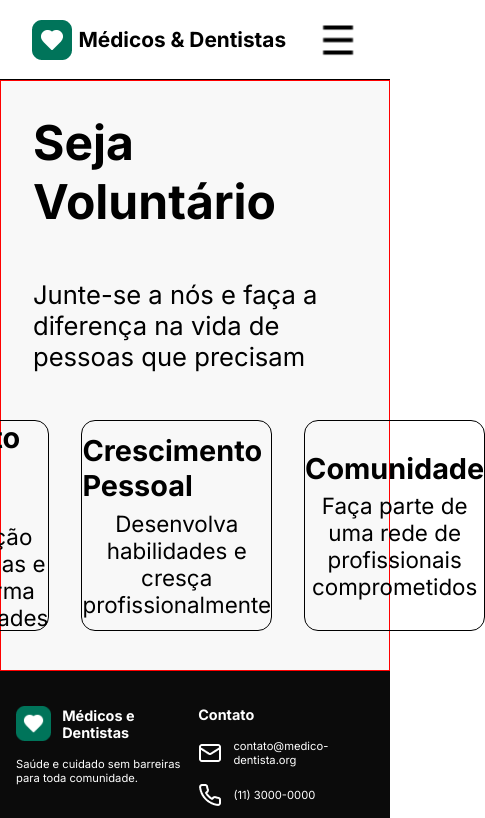
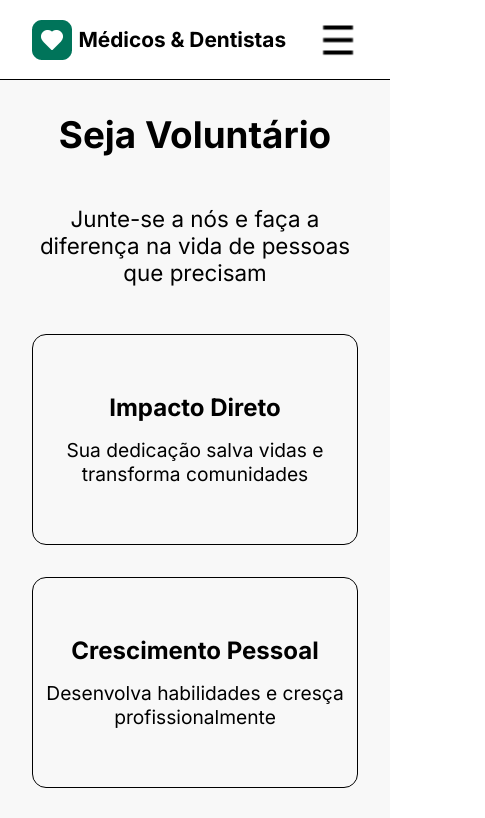
Before and after one commit to laecio22/desafio-router, a React (Vite) app: page /voluntarios in a window 390 px wide. Shown: the top 818 px of the page, 485 px wide, since content can reach past the window. Built offline with nearby package versions, Linux system fonts and the light colour scheme.

Commit message:
style:responsividade da sessão principal  da  página  de voluntarios

```diff
--- a/src/components/cardVantagens/cardVantagens.module.scss
+++ b/src/components/cardVantagens/cardVantagens.module.scss
@@ -1,4 +1,5 @@
 @use "../../colors.scss";
+
 .article {
   border: 1px solid colors.$color-black;
   height: 25vh;
@@ -6,7 +7,7 @@
   flex-direction: column;
   align-items: center;
   justify-content: center;
-  gap: 0.4rem;
+  gap: 1rem;
   border-radius: 14px;
   h3 {
     font-size: 1.8rem;
@@ -17,3 +18,15 @@
     font-size: 1.4rem;
   }
 }
+
+@media  screen and (max-width:500px){
+    .article {
+        h3 {
+            font-size: 1.5rem;
+        }
+
+        .description {
+            font-size: 1.2rem;
+        }
+    }
+}
--- a/src/pages/voluntarios/voluntarios.module.scss
+++ b/src/pages/voluntarios/voluntarios.module.scss
@@ -8,7 +8,6 @@
   padding: 2rem;
   background-color: colors.$color-light;
   color: colors.$color-black;
-  border: 1px solid red;
 
   h1 {
     font-size: 3rem;
@@ -26,3 +25,25 @@
     gap: 2rem;
   }
 }
+
+@media screen and (max-width: 1030px) {
+  .containerVoluntario {
+    height: 130vh;
+    .containerCards {
+      flex-direction: column;
+    }
+  }
+}
+
+@media screen and (max-width: 500px) {
+  .containerVoluntario {
+    h1 {
+      font-size: 2.3rem;
+    }
+
+    p {
+      font-size: 1.4rem;
+      text-align: center;
+    }
+  }
+}
```
